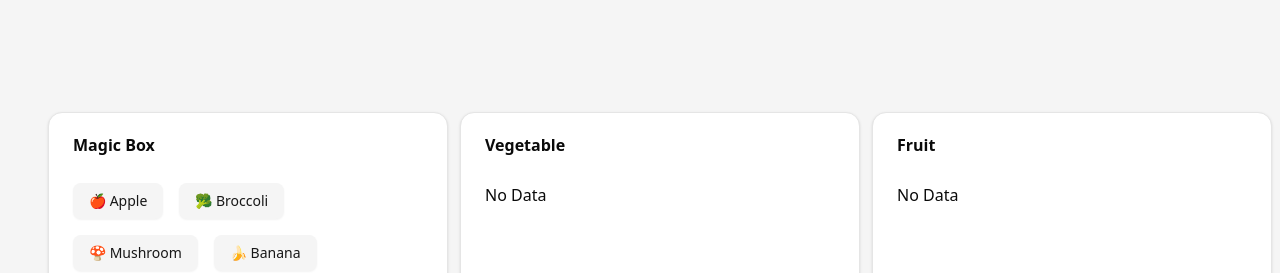
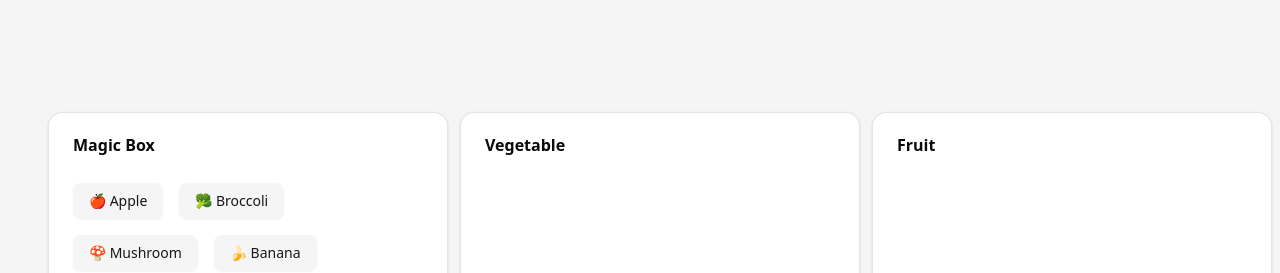
Before and after one commit to 3Peet/7solutions-FE-assignment, a React (Vite) app: page / in a window 1280 px wide. Shown: the top 273 px of the page. Built offline with nearby package versions, Linux system fonts and the light colour scheme.

Commit message:
refactor: change block's prop name

```diff
--- a/src/components/block.tsx
+++ b/src/components/block.tsx
@@ -1,39 +1,35 @@
 import { dataType } from '@/types/data'
 import { Button } from './ui/button'
 import { Card, CardHeader, CardTitle, CardContent } from './ui/card'
-import { memo } from 'react'
 
-const Block = memo(
-  ({
-    title,
+const Block = ({
+  name,
   items,
   handleSelect,
 }: {
-    title: string
+  name: string
   items: dataType[]
   handleSelect: (x: dataType) => void
 }) => {
   return (
     <Card className="h-full md:w-[400px] md:h-auto">
       <CardHeader>
-          <CardTitle>{title}</CardTitle>
+        <CardTitle>{name}</CardTitle>
       </CardHeader>
       <CardContent className="flex flex-wrap gap-4">
-          {items.length
-            ? items.map((item) => (
+        {items &&
+          items.map((item) => (
             <Button
               variant="secondary"
-                  key={`${title}-${item.name}`}
+              key={`${name}-${item.name}`}
               onClick={() => handleSelect(item)}
             >
               {item.emoji} {item.name}
             </Button>
-              ))
-            : 'No Data'}
+          ))}
       </CardContent>
     </Card>
   )
 }
-)
 
 export default Block
--- a/src/components/todo-list.tsx
+++ b/src/components/todo-list.tsx
@@ -37,9 +37,9 @@ export default function TodoList() {
 
   return (
     <div className="flex gap-3 flex-col px-2 py-4 h-[100dvh] md:flex-row-reverse md:h-full">
-      <Block title="Fruit" items={fruit} handleSelect={handleSelect} />
-      <Block title="Vegetable" items={vegetable} handleSelect={handleSelect} />
-      <Block title="Magic Box" items={current} handleSelect={handleSelect} />
+      <Block name="Fruit" items={fruit} handleSelect={handleSelect} />
+      <Block name="Vegetable" items={vegetable} handleSelect={handleSelect} />
+      <Block name="Magic Box" items={current} handleSelect={handleSelect} />
     </div>
   )
 }
```
Lines whose indentation alone changed are shown as unchanged.
